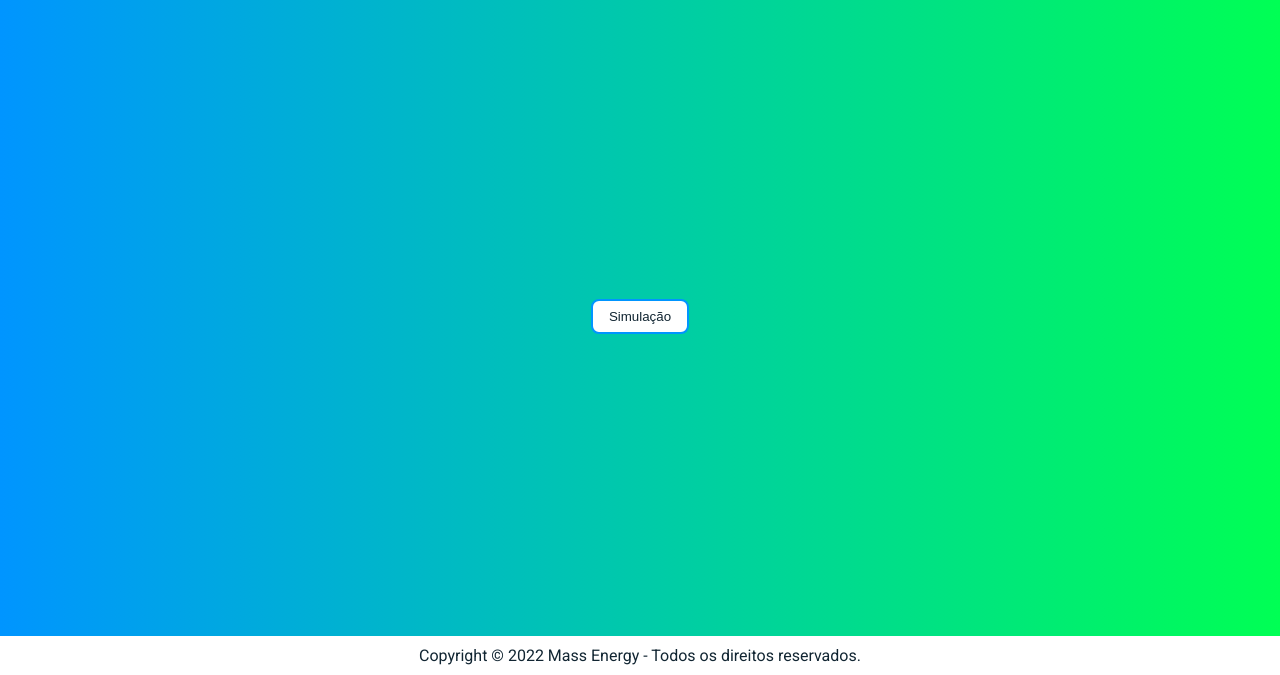
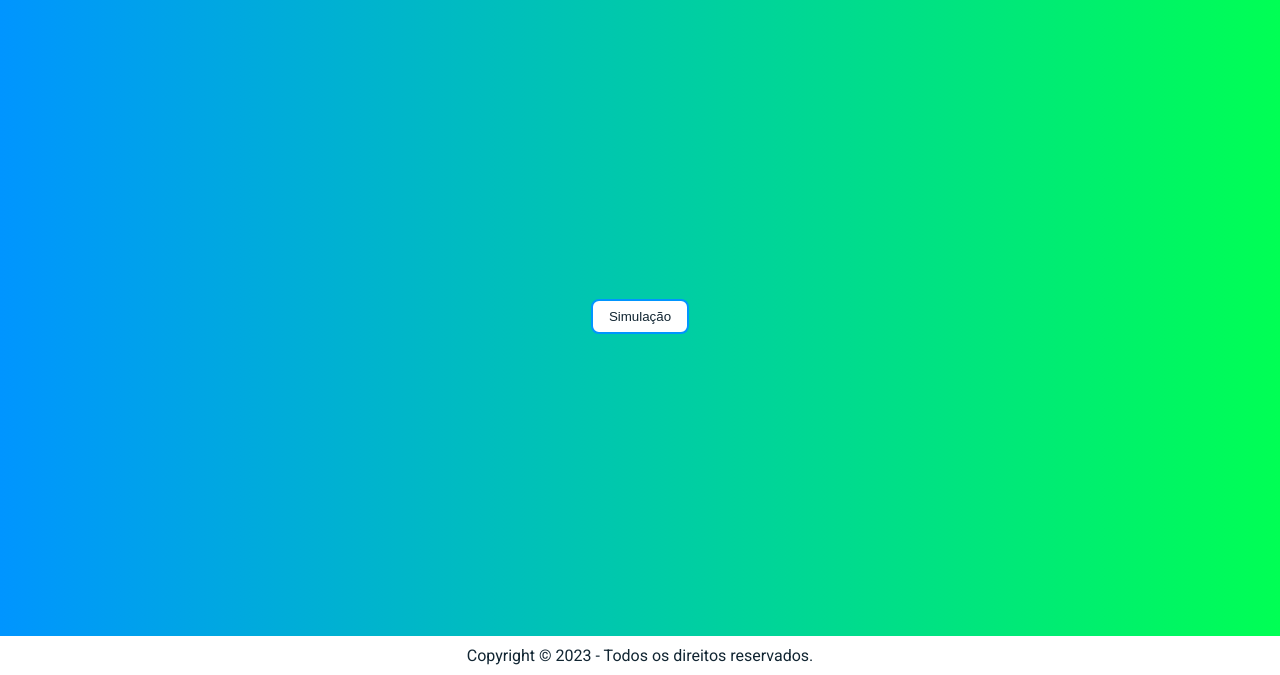
Before and after one commit to Bhaddad10/simulador, a plain HTML site: page home.html in a window 1280 px wide. Shown: the part 125-800 px from the top of the page. Drawn offline with Linux system fonts and the light colour scheme; a web font is replaced by a local one.

Commit message:
alterações

```diff
--- a/home.html
+++ b/home.html
@@ -10,7 +10,7 @@
       rel="stylesheet"
     />
     <link href="https://fonts.cdnfonts.com/css/avenir" rel="stylesheet" />
-    <title>Mass Energy</title>
+    <title></title>
 
     <style>
         h1,h2,h3{
@@ -38,7 +38,7 @@
       <button onclick="goSimulator()">Simulação</button>
     </main>
     <footer>
-      Copyright &copy; 2022 Mass Energy - Todos os direitos reservados.
+      Copyright &copy; 2023 - Todos os direitos reservados.
     </footer>
   </body>
 </html>
```
Also changed, not shown: index.html (+2 -2 lines), result.html (+2 -2 lines), simulador.html (+2 -2 lines).
